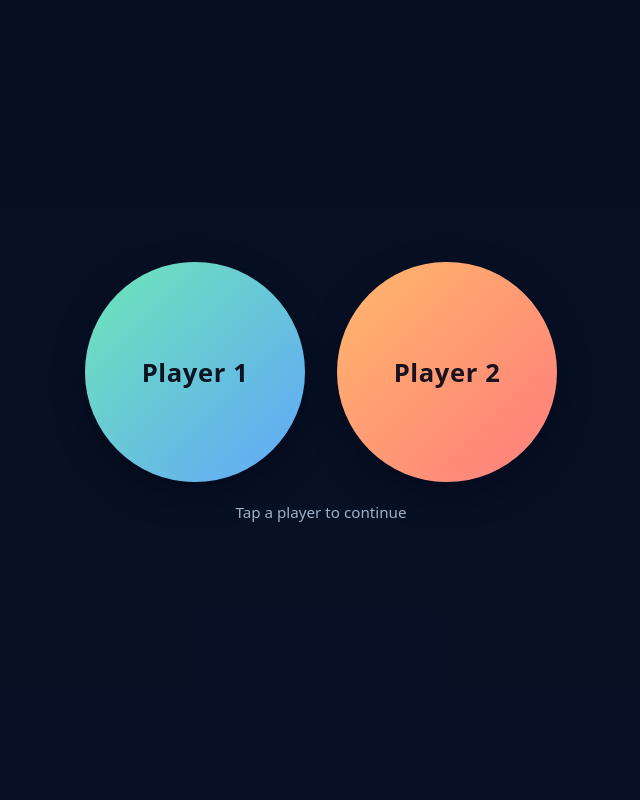
After one commit to burgerKING2013/game_show, a Flask app: page / in a window 1280 px wide. The commit adds this page. Shown: the whole page, without its empty margins (319-959 px from the left). Run offline with Flask 3, Linux system fonts and the light colour scheme.

Commit message:
updated UI

```diff
--- a/main.py
+++ b/main.py
@@ -1,190 +1,66 @@
-from flask import Flask, request, jsonify, render_template_string
+from flask import Flask, request, jsonify, render_template
 
 app = Flask(__name__)
-
-htmlp1 = """
-<!DOCTYPE html>
-<html lang="en">
-<head>
-  <meta charset="UTF-8">
-  <title>Game Show</title>
-  <style>
-    body { font-family: Arial, sans-serif; text-align: center; background: #f4f4f4; }
-    h1 { color: #333; }
-    .scoreboard { margin: 20px; font-size: 20px; }
-    .buttons { display: flex; justify-content: center; gap: 50px; margin: 20px; }
-    .player { border: 2px solid #333; padding: 20px; background: #fff; }
-    button { font-size: 18px; padding: 10px 20px; margin: 10px; cursor: pointer; }
-    .red { background: crimson; color: white; }
-    .green { background: seagreen; color: white; }
-  </style>
-</head>
-<body>
-  <h1>Game Show</h1>
-  <div class="scoreboard">
-    <p>Round: <span id="round">1</span> / 30</p>
-    <p>Player 1 Score: <span id="score1">0</span></p>
-    <p>Player 2 Score: <span id="score2">0</span></p>
-  </div>
-
-  <div class="buttons">
-    <div class="player">
-      <h2>Player 1</h2>
-      <button class="green" onclick="choose('green')">Green</button>
-      <button class="red" onclick="choose('red')">Red</button>
-    </div>
-  </div>
-
-  <p id="message"></p>
-
-  <script>
-    let choice1 = null, choice2 = null;
-    let round = 1;
-
-    function choose(color) {
-      if (round > 30) {
-        document.getElementById("message").innerText = "Game Over!";
-        return;
-      }
-
-      choice1 = color;
-
-      if (choice1) {
-        fetch(`/runp1/${choice1}`, {method: "POST"})
-        .then(r => r.json())
-        .then(data => {
-          document.getElementById("score1").innerText = data.s1;
-          document.getElementById("score2").innerText = data.s2;
-          document.getElementById("round").innerText = round;
-          choice2 = data.cchoice2
-          document.getElementById("message").innerText =`Round ${round}: Player 1 chose ${choice1}, Player 2 chose ${choice2}`;
-          // Reset
-          choice1 = null;
-          choice2 = null;
-          round=data.round;
-        });
-      }
-    }
-  </script>
-</body>
-</html>
-"""
-
-htmlp2 = """
-<!DOCTYPE html>
-<html lang="en">
-<head>
-  <meta charset="UTF-8">
-  <title>Game Show</title>
-  <style>
-    body { font-family: Arial, sans-serif; text-align: center; background: #f4f4f4; }
-    h1 { color: #333; }
-    .scoreboard { margin: 20px; font-size: 20px; }
-    .buttons { display: flex; justify-content: center; gap: 50px; margin: 20px; }
-    .player { border: 2px solid #333; padding: 20px; background: #fff; }
-    button { font-size: 18px; padding: 10px 20px; margin: 10px; cursor: pointer; }
-    .red { background: crimson; color: white; }
-    .green { background: seagreen; color: white; }
-  </style>
-</head>
-<body>
-  <h1>Game Show</h1>
-  <div class="scoreboard">
-    <p>Round: <span id="round">1</span> / 30</p>
-    <p>Player 1 Score: <span id="score1">0</span></p>
-    <p>Player 2 Score: <span id="score2">0</span></p>
-  </div>
-
-  <div class="buttons">
-    <div class="player">
-      <h2>Player 2</h2>
-      <button class="green" onclick="choose('green')">Green</button>
-      <button class="red" onclick="choose('red')">Red</button>
-    </div>
-  </div>
-
-  <p id="message"></p>
-
-  <script>
-    let choice1 = null, choice2 = null;
-    let round = 1;
-
-    function choose(color) {
-      if (round > 30) {
-        document.getElementById("message").innerText = "Game Over!";
-        return;
-      }
-
-      choice2 = color;
-
-      if (choice2) {
-        fetch(`/runp2/${choice2}`, {method: "POST"})
-        .then(r => r.json())
-        .then(data => {
-          document.getElementById("score1").innerText = data.s1;
-          document.getElementById("score2").innerText = data.s2;
-          document.getElementById("round").innerText = round;
-          choice1 = data.cchoice1
-          document.getElementById("message").innerText =`Round ${round}: Player 1 chose ${choice1}, Player 2 chose ${choice2}`;
-          // Reset
-          choice1 = null;
-          choice2 = null;
-          round=data.round;
-        });
-      }
-    }
-  </script>
-</body>
-</html>
-"""
-
 s1 = 0
 s2 = 0
 choice1 = ''
 choice2 = ''
+last_choice1 = ''
+last_choice2 = ''
+ok = False
+round_number = 0
+
+@app.route('/')
+def index():
+    return render_template("index.html")
 
 @app.route('/p1')
 def indexp1():
-    return render_template_string(htmlp1)
+    return render_template("htmlp1.html")
+
 @app.route('/p2')
 def indexp2():
-    return render_template_string(htmlp2)
+    return render_template("htmlp2.html")
 
 @app.route('/runp1/<c1>', methods=["POST"])
 def setc1(c1):
     global choice1
     choice1 = c1
-    print("OK1 ")
-    if(choice1!='' and choice2!=''):
-      run(choice1,choice2)
-    return jsonify(s1=s1, s2=s2)
+    return check_run()
 
 @app.route('/runp2/<c2>', methods=["POST"])
 def setc2(c2):
     global choice2
     choice2 = c2
-    if(choice1!='' and choice2!=''):
-      run(choice1,choice2)
-    return jsonify(s1=s1,s2=s2)
+    return check_run()
 
-def run(c1, c2):
-  global s1, s2, choice1, choice2, round
+def check_run():
+    global s1, s2, choice1, choice2, last_choice1, last_choice2, ok, round_number
+    if choice1 != '' and choice2 != '':
+        last_choice1 = choice1
+        last_choice2 = choice2
+        if choice1 == 'green' and choice2 == 'green':
+            s1 += 3
+            s2 += 3
+        elif choice1 == 'red' and choice2 == 'red':
+            s1 += 1
+            s2 += 1
+        elif choice1 == 'red' and choice2 == 'green':
+            s1 += 5
+        elif choice1 == 'green' and choice2 == 'red':
+            s2 += 5
+        choice1 = ''
+        choice2 = ''
+        round_number += 1
+        ok = True
+    return jsonify(s1=s1, s2=s2, round=round_number, ok=ok)
 
-  if c1 == 'green' and c2 == 'green':
-      s1 += 3
-      s2 += 3
-  elif c1 == 'red' and c2 == 'red':
-      s1 += 1
-      s2 += 1
-  elif c1 == 'red' and c2 == 'green':
-      s1 += 5
-  elif c1 == 'green' and c2 == 'red':
-      s2 += 5
-
-  round = round + 1
-
-  return jsonify(s1=s1, s2=s2, round=round)
-
+@app.route('/status')
+def status():
+    return jsonify(
+        s1=s1, s2=s2, round=round_number, ok=ok,
+        last_choice1=last_choice1, last_choice2=last_choice2
+    )
 
 if __name__ == "__main__":
-  app.run(host="0.0.0.0", port=5001, debug=True)
+    app.run(host="0.0.0.0", port=5001, debug=True)
--- /dev/null
+++ b/templates/index.html
@@ -0,0 +1,102 @@
+<!doctype html>
+<html lang="en">
+<head>
+  <meta charset="utf-8" />
+  <meta name="viewport" content="width=device-width,initial-scale=1" />
+  <title>Choose Player</title>
+  <style>
+    :root{
+      --bg: #0f172a;
+      --card: #0b1220;
+      --accent: #6ee7b7;
+      --accent-2: #60a5fa;
+      --text: #e6eef8;
+    }
+
+    html,body{
+      height:100%;
+      margin:0;
+      font-family: system-ui, -apple-system, "Segoe UI", Roboto, "Helvetica Neue", Arial;
+      background: linear-gradient(180deg,#071023 0%, #081025 100%);
+      color:var(--text);
+    }
+
+    /* center container full screen */
+    .center {
+      min-height:100vh;
+      display:flex;
+      align-items:center;
+      justify-content:center;
+      padding:2rem;
+      box-sizing:border-box;
+    }
+
+    .btn-row {
+      display:flex;
+      gap:2rem;
+      align-items:center;
+      justify-content:center;
+      flex-wrap:wrap;
+    }
+
+    /* big round button (anchor used as button) */
+    .btn {
+      display:inline-flex;
+      align-items:center;
+      justify-content:center;
+      width:220px;
+      height:220px;
+      text-decoration:none;
+      border-radius:50%;
+      font-size:1.6rem;
+      font-weight:700;
+      letter-spacing:0.6px;
+      color:var(--card);
+      background:linear-gradient(135deg,var(--accent) 0%, var(--accent-2) 100%);
+      box-shadow: 0 12px 30px rgba(2,6,23,0.6), inset 0 -6px 18px rgba(255,255,255,0.04);
+      border: none;
+      transition: transform 160ms ease, box-shadow 160ms ease;
+      -webkit-tap-highlight-color: transparent;
+      user-select: none;
+    }
+
+    .btn:active { transform: translateY(2px) scale(.995); }
+    .btn:hover { transform: translateY(-6px) scale(1.02); box-shadow: 0 20px 40px rgba(2,6,23,0.7); }
+
+    /* different color for player 2 */
+    .btn.p2 { background: linear-gradient(135deg,#ffb86b 0%, #ff7b7b 100%); color: #1b1220; }
+
+    /* small caption under buttons (optional) */
+    .caption {
+      margin-top:1.25rem;
+      text-align:center;
+      color: #9fb0c9;
+      font-size:0.95rem;
+    }
+
+    /* accessibility focus outline */
+    .btn:focus {
+      outline: 4px solid rgba(255,255,255,0.08);
+      outline-offset: 6px;
+      box-shadow: 0 0 0 6px rgba(96,165,250,0.12);
+    }
+
+    @media (max-width:520px){
+      .btn { width:160px; height:160px; font-size:1.2rem; }
+      .btn-row { gap:1rem; }
+    }
+  </style>
+</head>
+<body>
+  <main class="center" role="main">
+    <div>
+      <div class="btn-row" role="group" aria-label="Choose player">
+        <a class="btn p1" href="/p1" role="button" aria-label="Player 1">Player 1</a>
+        <a class="btn p2" href="/p2" role="button" aria-label="Player 2">Player 2</a>
+      </div>
+
+      <p class="caption">Tap a player to continue</p>
+    </div>
+  </main>
+</body>
+</html>
```
Also changed, not shown: templates/htmlp1.html (+19 -25 lines), templates/htmlp2.html (+19 -25 lines).
